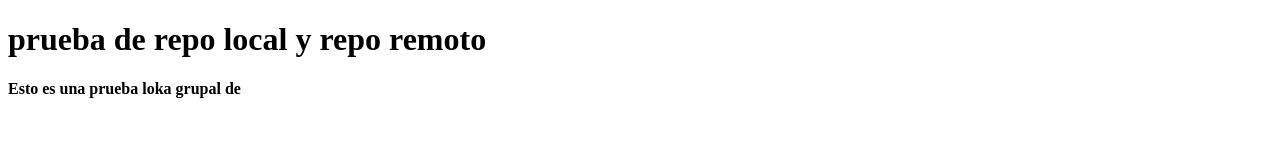
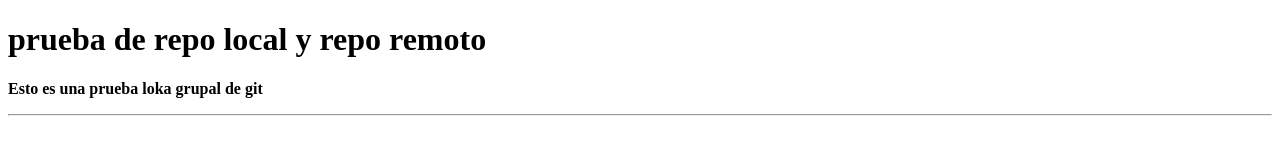
Before and after one commit to tomasgomez18/preuba-de-git-2, a plain HTML site: page index.html in a window 1280 px wide. Drawn offline with Linux system fonts and the light colour scheme.

Commit message:
Modificacion minima del header

```diff
--- a/index.html
+++ b/index.html
@@ -10,8 +10,11 @@
 </head>
 <body>
     <header>
-        <h1>prueba de repo local y repo remoto</h1>
-            <p><strong>Esto es una prueba loka grupal de</strong></p>
+        <div>
+            <h1>prueba de repo local y repo remoto</h1>
+            <p><strong>Esto es una prueba loka grupal de git</strong></p>
+        </div>
+    <hr>
     </header>
     <main></main>
     <footer></footer>
```
